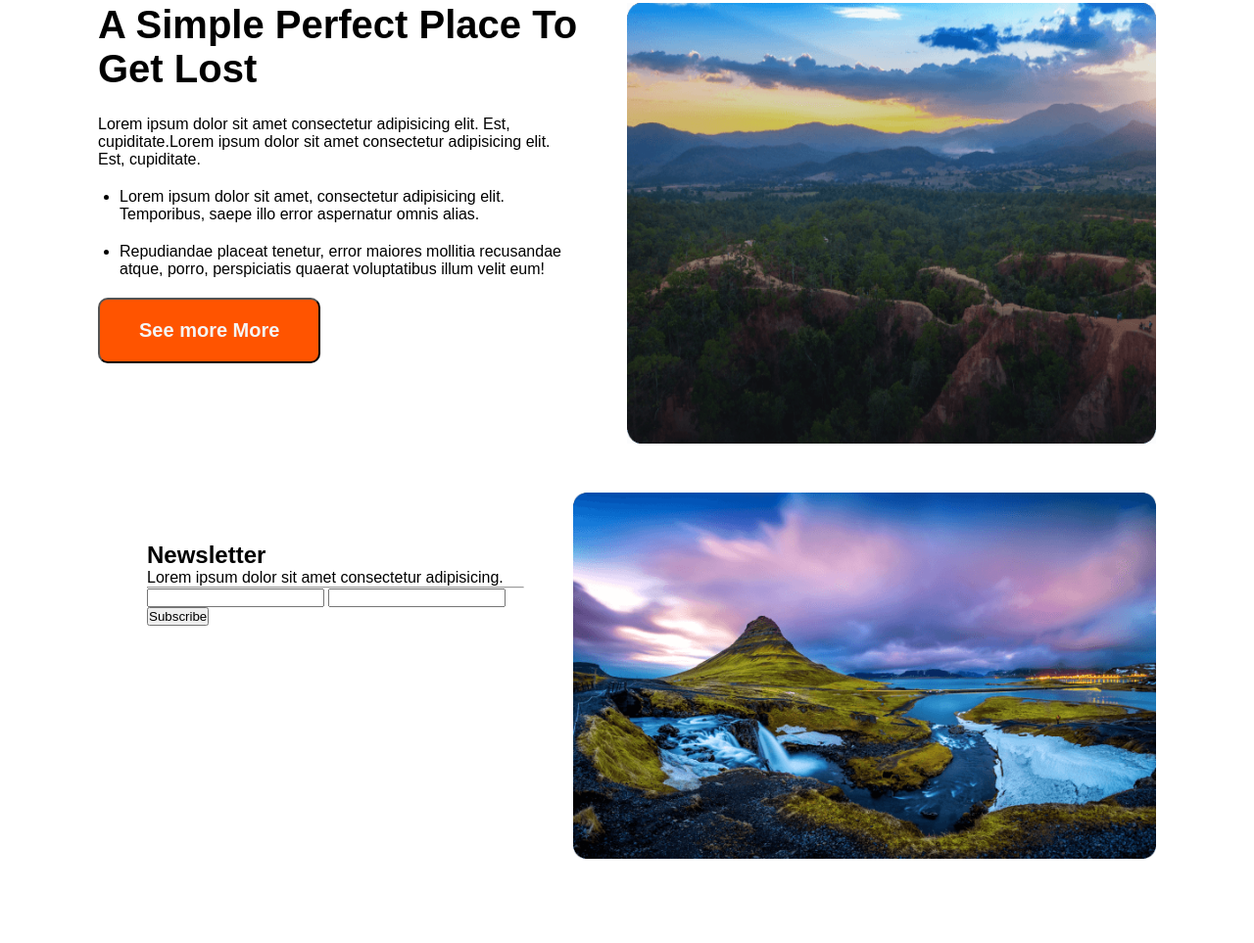
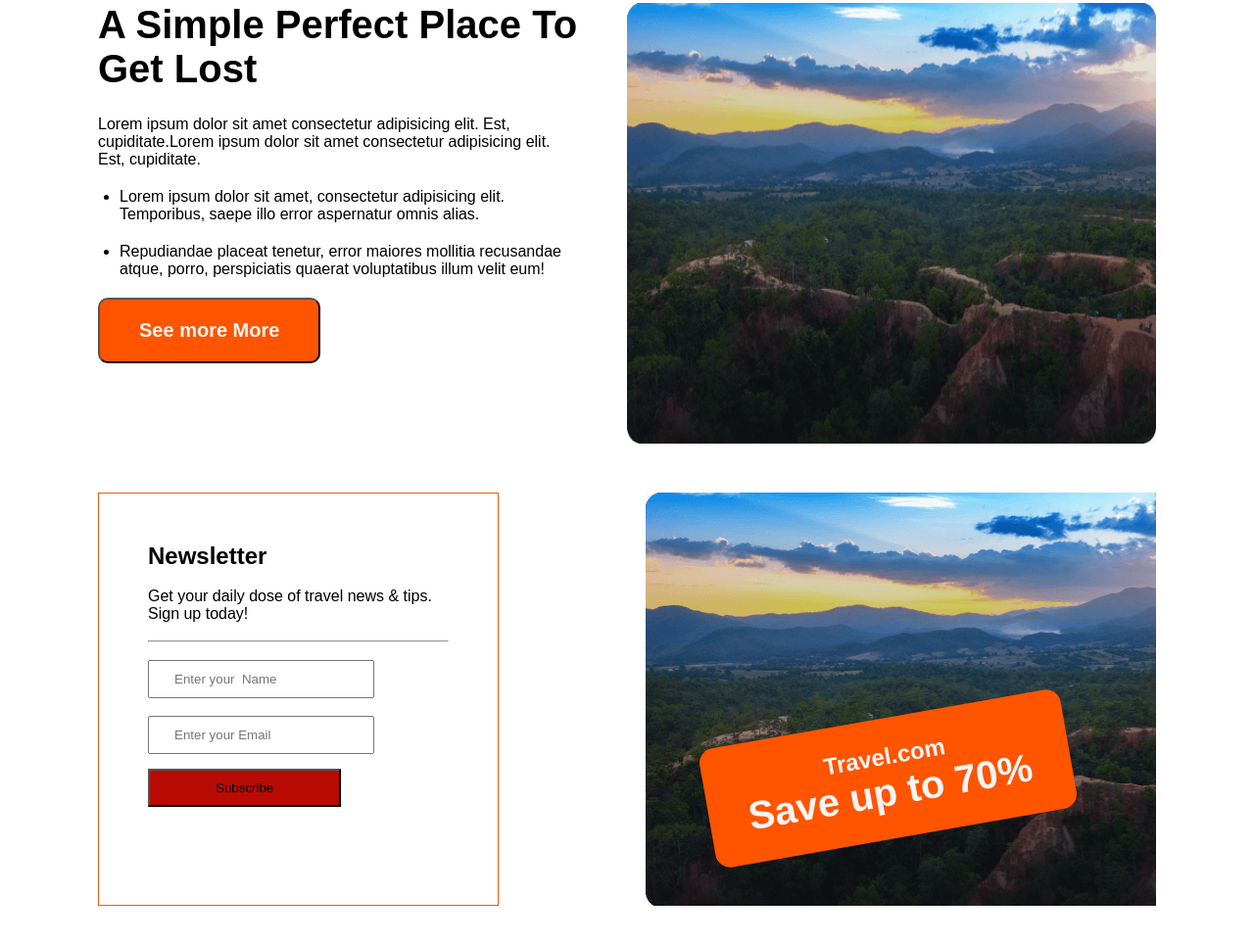
Before and after one commit to SagorChowdhury404/CarryOnTravel, a plain HTML site: page index.html in a window 1280 px wide. Shown: the part 2497-3460 px from the top of the page at 98% size. Before the commit the page ends 3398 px from the top, so only its background shows below. Drawn offline with Linux system fonts and the light colour scheme; files whose address does not match are found by name.

Commit message:
added the Newsletter section

```diff
--- a/index.html
+++ b/index.html
@@ -226,21 +226,34 @@
         <!-- ///////////////////////////////-->
         <!-- Newsletter -->
 
-        <section style="display: flex;">
-            <div style="padding: 50px;">
-                <h1>Newsletter</h1>
-                <p>Lorem ipsum dolor sit amet consectetur adipisicing.</p>
+        <section class="NewsletterContainer">
+            <div class="NewsletterSection" ">
+                <h1 class=" NewsletterTittle">Newsletter</h1>
+                <br>
+                <p class="NewsletterDescription">Get your daily dose of travel news & tips. Sign
+                    up today!</p>
+                <br>
                 <hr>
-                <input type="text">
-                <input type="email" name="" id="">
-                <button> Subscribe</button>
+                <br>
+
+                <input class="NewsletterInput" type="text" name="" id="" placeholder="Enter your  Name">
+                <br>
+                <br>
+                <input class="NewsletterInput" type="email" name="" id="" placeholder="Enter your Email">
+                <br>
+                <button class="NewsletterBtn"> Subscribe</button>
 
 
 
             </div>
-            <div>
-                <img style="width:100%;" src="Images/Rectangle 8 (1).png" alt="" srcset="">
+            <div class="NewsletterContainerImg"
+                style="background-image: url(Images/Group\ 40089.png); background-repeat: no-repeat; width: 672px; height: 422px; position: relative;">
+                <div class="travelOffer">
+                    <h2>Travel.com</h2>
+                    <h1 style="font-size: 40px ;">Save up to 70%</h1>
+                </div>
             </div>
+
         </section>
 
     </main>
--- a/style/style.css
+++ b/style/style.css
@@ -228,6 +228,59 @@ body {
 }
 
 
+/* newslater  */
+.NewsletterContainer {
+    display: flex;
+}
+
+.NewsletterSection {
+    padding: 50px;
+    border: 1px solid rgb(236, 89, 20);
+    margin-right: 150px;
+}
+
+.NewsletterInput {
+    padding: 10px 25px;
+}
+
+.NewsletterBtn {
+    padding: 10px 67px;
+    margin-top: 15px;
+    background-color: rgb(185, 10, 4);
+}
+
+
+.travelOffer {
+    width: 324px;
+    background-color: #FF5400;
+    padding: 25px;
+    color: whitesmoke;
+    text-align: center;
+    border-radius: 15px;
+    position: relative;
+
+    position: absolute;
+    bottom: 100px;
+    right: 100px;
+    transform: rotate(-10deg);
+    transform-origin: 100% 0;
+
+}
+
+.NewsletterContainer {
+    margin-bottom: 150px;
+}
+
+
+
+
+
+
+
+
+
+
+
 /* Responsive for ph  */
 /* <!-- ///////////////////////////////////////////////// --> */
 
@@ -321,7 +374,7 @@ body {
     }
 
     /* /////////////////////////// */
-    .whyChooseUs  {
+    .whyChooseUs {
         width: 100%;
         margin: 10px;
 
@@ -331,6 +384,19 @@ body {
         display: block;
     }
 
+    .NewsletterSection {
+        margin: 0 auto;
+    }
+
+    .NewsletterContainer {
+        flex-direction: column;
+    }
+
+    .NewsletterContainerImg {
+        margin-top: 30px;
+        width: 300px;
+        height: 450px;
+    }
 
 }
 
```
